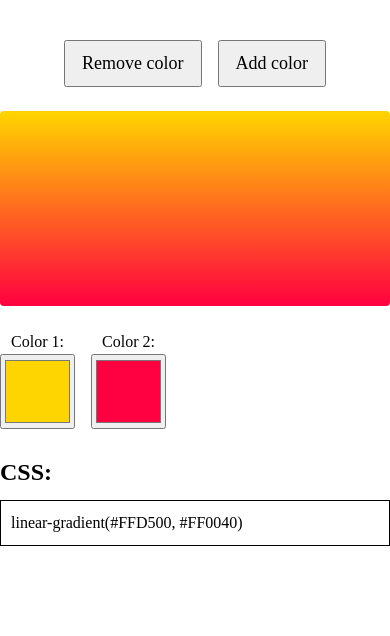
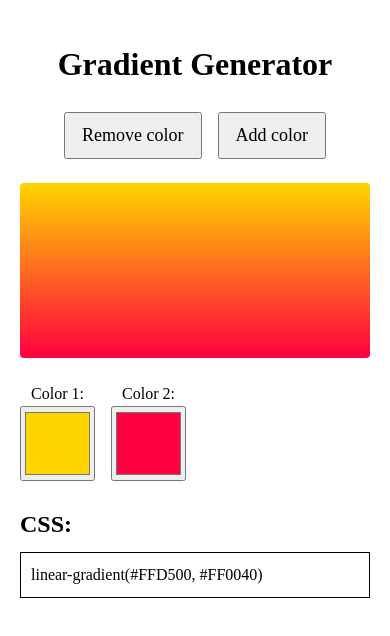
Before and after one commit to RedFernElizabeth/project-gradient, a React app: page / in a window 390 px wide. Built offline with nearby package versions, Linux system fonts and the light colour scheme.

Commit message:
Add responsive and styling improvements

```diff
--- a/public/index.html
+++ b/public/index.html
@@ -2,6 +2,10 @@
 <html lang="en">
   <head>
     <meta charset="utf-8" />
+    <meta
+      name="viewport"
+      content="width=device-width, initial-scale=1"
+    />
     <title>Gradient Generator Tool</title>
   </head>
 
--- a/src/components/GradientTool/GradientTool.js
+++ b/src/components/GradientTool/GradientTool.js
@@ -10,6 +10,8 @@ import styles from './GradientTool.module.css';
 function GradientTool() {
   return (
     <div className={styles.wrapper}>
+      <h1>Gradient Generator</h1>
+
       <Actions />
 
       <GradientPreview />
--- a/src/components/GradientTool/GradientTool.module.css
+++ b/src/components/GradientTool/GradientTool.module.css
@@ -1,7 +1,11 @@
 .wrapper {
   max-width: 450px;
-  margin: 40px auto;
+  margin: 0 auto;
+  padding: 40px 20px;
   display: flex;
   flex-direction: column;
   gap: 24px;
 }
+.wrapper h1 {
+  text-align: center;
+}
```
